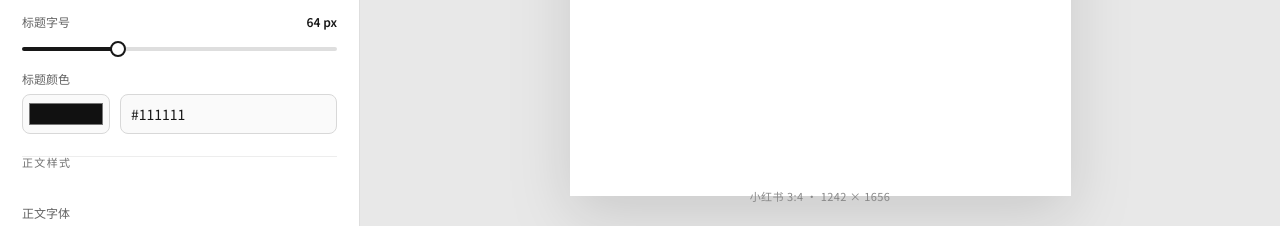
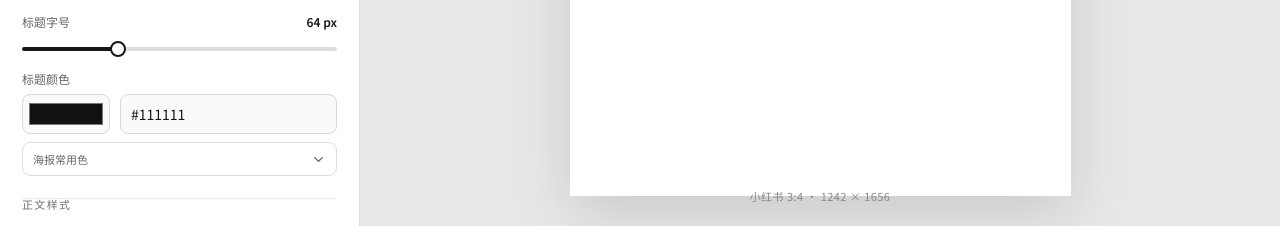
Before and after one commit to sange1022/zijian-text-layout, a React (Vite) app: page / in a window 1280 px wide. Shown: the part 572-798 px from the top of the page. Built offline with nearby package versions, Linux system fonts and the light colour scheme.

Commit message:
feat: add curated poster color palettes

```diff
--- a/src/components/ColorField.tsx
+++ b/src/components/ColorField.tsx
@@ -1,3 +1,6 @@
+import { useEffect, useState } from 'react'
+import { PosterColorPalette } from './PosterColorPalette'
+
 type ColorFieldProps = {
   label: string
   value: string
@@ -13,7 +16,13 @@ export function ColorField({ label, value, onChange }: ColorFieldProps) {
     setDraft(value.toUpperCase())
   }, [value])
 
+  const applyColor = (next: string) => {
+    setDraft(next)
+    onChange(next)
+  }
+
   return (
+    <div className="color-control">
       <div className="color-field">
         <label className="control-label">
           {label}
@@ -22,11 +31,7 @@ export function ColorField({ label, value, onChange }: ColorFieldProps) {
             className="color-picker"
             type="color"
             value={value}
-          onChange={(event) => {
-            const next = event.target.value.toUpperCase()
-            setDraft(next)
-            onChange(next)
-          }}
+            onChange={(event) => applyColor(event.target.value.toUpperCase())}
           />
         </label>
         <input
@@ -44,6 +49,7 @@ export function ColorField({ label, value, onChange }: ColorFieldProps) {
           }}
         />
       </div>
+      <PosterColorPalette onSelect={applyColor} />
+    </div>
   )
 }
-import { useEffect, useState } from 'react'
--- /dev/null
+++ b/src/components/PosterColorPalette.tsx
@@ -0,0 +1,60 @@
+import { useId, useState } from 'react'
+import { POSTER_COLOR_CATEGORIES } from '../data/posterColors'
+
+type PosterColorPaletteProps = {
+  onSelect: (color: string) => void
+}
+
+export function PosterColorPalette({ onSelect }: PosterColorPaletteProps) {
+  const [isOpen, setIsOpen] = useState(false)
+  const [activeId, setActiveId] = useState(POSTER_COLOR_CATEGORIES[0].id)
+  const panelId = useId()
+  const activeCategory = POSTER_COLOR_CATEGORIES.find(({ id }) => id === activeId) ?? POSTER_COLOR_CATEGORIES[0]
+
+  return (
+    <div className="poster-palette">
+      <button
+        type="button"
+        className="palette-toggle"
+        aria-expanded={isOpen}
+        aria-controls={panelId}
+        onClick={() => setIsOpen((current) => !current)}
+      >
+        <span>海报常用色</span>
+        <svg aria-hidden="true" viewBox="0 0 16 16">
+          <path d="m4 6 4 4 4-4" fill="none" stroke="currentColor" strokeLinecap="round" strokeLinejoin="round" strokeWidth="1.5" />
+        </svg>
+      </button>
+      {isOpen ? (
+        <div className="palette-panel" id={panelId}>
+          <div className="palette-tabs" role="tablist" aria-label="颜色分类">
+            {POSTER_COLOR_CATEGORIES.map((category) => (
+              <button
+                type="button"
+                role="tab"
+                aria-selected={category.id === activeCategory.id}
+                key={category.id}
+                onClick={() => setActiveId(category.id)}
+              >
+                {category.label}
+              </button>
+            ))}
+          </div>
+          <div className="palette-swatches">
+            {activeCategory.colors.map((color) => (
+              <button
+                type="button"
+                className="palette-swatch"
+                aria-label={`选择颜色 ${color}`}
+                title={color}
+                key={color}
+                style={{ backgroundColor: color }}
+                onClick={() => onSelect(color)}
+              />
+            ))}
+          </div>
+        </div>
+      ) : null}
+    </div>
+  )
+}
--- /dev/null
+++ b/src/data/posterColors.ts
@@ -0,0 +1,13 @@
+export type PosterColorCategory = {
+  id: string
+  label: string
+  colors: string[]
+}
+
+export const POSTER_COLOR_CATEGORIES: PosterColorCategory[] = [
+  { id: 'neutral', label: '黑白灰', colors: ['#FFFFFF', '#F4F1EA', '#D8D5CF', '#8D8A84', '#333333', '#111111'] },
+  { id: 'earth', label: '米色大地', colors: ['#F3E9D2', '#D8C3A5', '#C8A27A', '#A67C52', '#7B5E45', '#4C3B2A'] },
+  { id: 'morandi', label: '莫兰迪', colors: ['#D6D2C4', '#B7C4B8', '#A8B6C3', '#C6B5B9', '#B7A9C6', '#9FA8A3'] },
+  { id: 'retro', label: '复古', colors: ['#F2D16B', '#D9824A', '#C4553D', '#7D8B5A', '#4E7180', '#7A4E48'] },
+  { id: 'dark', label: '深色', colors: ['#14213D', '#1F2937', '#2F3E46', '#3D405B', '#4A3F35', '#2B2D2F'] },
+]
--- a/src/styles.css
+++ b/src/styles.css
@@ -232,6 +232,81 @@ button:focus-visible {
   margin-top: 12px;
 }
 
+.color-control { margin-top: 12px; }
+.color-control .color-field { margin-top: 0; }
+
+.poster-palette { margin-top: 8px; }
+
+.palette-toggle {
+  width: 100%;
+  height: 34px;
+  display: flex;
+  align-items: center;
+  justify-content: space-between;
+  padding: 0 10px;
+  border: 1px solid #dedede;
+  border-radius: 8px;
+  background: #fff;
+  color: #676767;
+  font-size: 11px;
+  font-weight: 600;
+  cursor: pointer;
+}
+
+.palette-toggle svg { width: 15px; transition: transform 140ms ease; }
+.palette-toggle[aria-expanded='true'] svg { transform: rotate(180deg); }
+
+.palette-panel {
+  margin-top: 8px;
+  padding: 10px;
+  border: 1px solid #e2e2e2;
+  border-radius: 8px;
+  background: #fafafa;
+}
+
+.palette-tabs {
+  display: flex;
+  gap: 3px;
+  overflow-x: auto;
+  padding-bottom: 8px;
+  scrollbar-width: none;
+}
+
+.palette-tabs::-webkit-scrollbar { display: none; }
+
+.palette-tabs button {
+  flex: none;
+  height: 25px;
+  padding: 0 7px;
+  border: 0;
+  border-radius: 5px;
+  background: transparent;
+  color: #797979;
+  font-size: 10px;
+  cursor: pointer;
+}
+
+.palette-tabs button[aria-selected='true'] { background: #171717; color: #fff; }
+
+.palette-swatches {
+  display: grid;
+  grid-template-columns: repeat(6, 1fr);
+  gap: 7px;
+}
+
+.palette-swatch {
+  aspect-ratio: 1;
+  min-width: 0;
+  padding: 0;
+  border: 1px solid rgba(0, 0, 0, .15);
+  border-radius: 6px;
+  box-shadow: inset 0 0 0 1px rgba(255, 255, 255, .3);
+  cursor: pointer;
+  transition: transform 120ms ease, box-shadow 120ms ease;
+}
+
+.palette-swatch:hover { transform: translateY(-2px); box-shadow: 0 4px 10px rgba(0, 0, 0, .12); }
+
 .control-label {
   display: grid;
   gap: 7px;
```
Also changed, not shown: 1 other file (tests, documents, lock files or other folders). Lines whose indentation alone changed are shown as unchanged.
